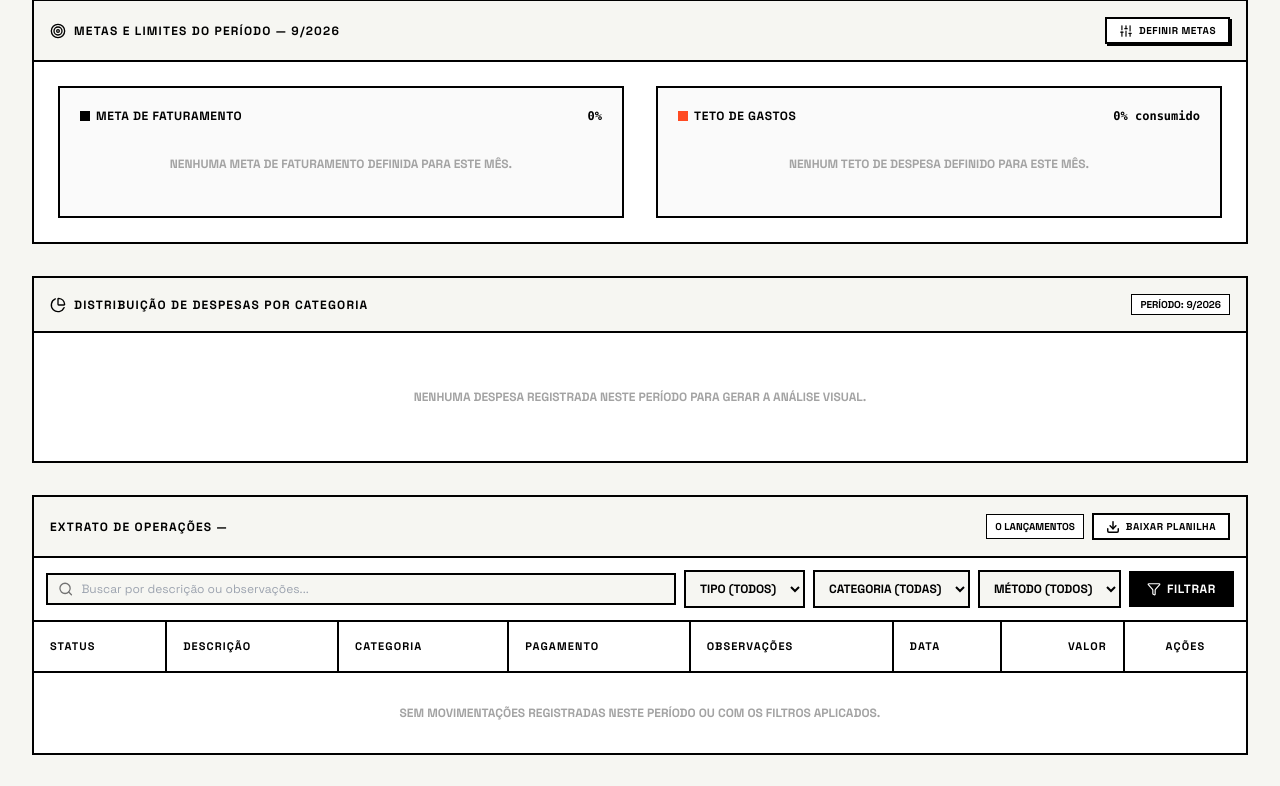
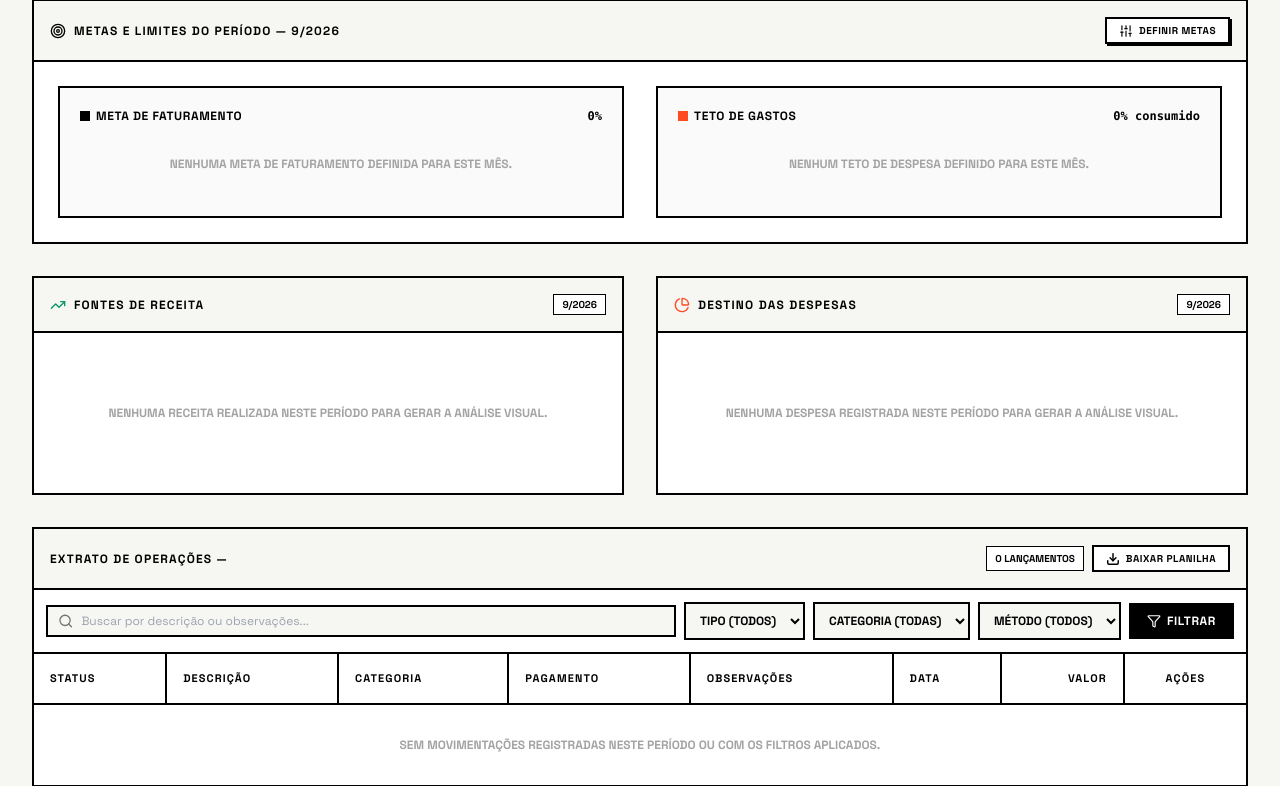
Before and after one commit to leobrda/finance, a Django app: page /dashboard/ in a window 1280 px wide. Shown: the part 585-1371 px from the top of the page. Run offline with Django 5.2, Linux system fonts and the light colour scheme; the visitor is signed in with stand-in values (Sample User, id 1); some libraries are stand-ins or nearby versions.

Commit message:
feat: adiciona grafico de distribuicao de receitas em paralelo com despesas no dashboard

```diff
--- a/finances/views.py
+++ b/finances/views.py
@@ -105,6 +105,8 @@ def dashboard_view(request):
     pending_expense = Decimal('0.00')
     chart_labels = []
     chart_data = []
+    income_chart_labels = []
+    income_chart_data = []
 
     # Variáveis de Metas
     monthly_goal = None
@@ -161,6 +163,7 @@ def dashboard_view(request):
             expense_bar_width = min(expense_percent, 100)
             expense_remaining = expense_limit - total_expense
 
+        # Gráfico de Despesas por Categoria
         expense_by_cat = base_qs.filter(
             category__category_type='EXPENSE', status='PAID'
         ).values('category__name').annotate(total=Sum('amount')).order_by('-total')
@@ -169,6 +172,16 @@ def dashboard_view(request):
             cat_name = item['category__name'] or 'Sem Categoria'
             chart_labels.append(cat_name.upper())
             chart_data.append(float(item['total']))
+
+        # Gráfico de Receitas por Categoria
+        income_by_cat = base_qs.filter(
+            category__category_type='INCOME', status='PAID'
+        ).values('category__name').annotate(total=Sum('amount')).order_by('-total')
+
+        for item in income_by_cat:
+            cat_name = item['category__name'] or 'Sem Categoria'
+            income_chart_labels.append(cat_name.upper())
+            income_chart_data.append(float(item['total']))
 
         # Filtros no extrato
         table_qs = base_qs
@@ -216,6 +229,8 @@ def dashboard_view(request):
         'years_list': years_list,
         'chart_labels_json': json.dumps(chart_labels),
         'chart_data_json': json.dumps(chart_data),
+        'income_chart_labels_json': json.dumps(income_chart_labels),
+        'income_chart_data_json': json.dumps(income_chart_data),
         'search_query': search_query,
         'filter_type': filter_type,
         'filter_category': filter_category,
--- a/templates/finances/dashboard.html
+++ b/templates/finances/dashboard.html
@@ -263,7 +263,7 @@
                                 {% if expense_remaining >= 0 %}
                                     <span class="text-neutral-600">Margem disponível: <span class="font-mono text-emerald-700 font-black">R$ {{ expense_remaining|floatformat:2 }}</span></span>
                                 {% else %}
-                                    <span class="text-[#FF4A22] font-black">Orçamento estourado em <span class="font-mono">R$ {{ total_expense|add:"-0" }}</span>! Reduza custos.</span>
+                                    <span class="text-[#FF4A22] font-black">Orçamento estourado! Reduza custos.</span>
                                 {% endif %}
                             </div>
                         {% else %}
@@ -275,29 +275,60 @@
                 </div>
             </div>
         </div>
-        <!-- Card Gráfico: Divisão de Gastos -->
-        <div class="border-2 border-black bg-white mb-8">
+
+        <!-- Seção de Gráficos: Distribuição de Receitas e Despesas lado a lado -->
+        <div class="grid grid-cols-1 lg:grid-cols-2 gap-8 mb-8">
+
+            <!-- 1. Gráfico de Receitas por Categoria -->
+            <div class="border-2 border-black bg-white flex flex-col justify-between">
                 <div class="p-4 border-b-2 border-black flex justify-between items-center bg-[#F6F6F2]">
                     <h3 class="text-xs font-black uppercase tracking-widest flex items-center gap-2">
-                    <i data-lucide="pie-chart" class="w-4 h-4"></i> Distribuição de Despesas por Categoria
+                        <i data-lucide="trending-up" class="w-4 h-4 text-emerald-600"></i> Fontes de Receita
                     </h3>
                     <span class="text-[10px] font-bold uppercase border border-black px-2 py-0.5 bg-white">
-                    Período: {{ selected_month }}/{{ selected_year }}
+                        {{ selected_month }}/{{ selected_year }}
                     </span>
                 </div>
 
-            <div class="p-6">
-                <div id="chartContainer" class="flex flex-col md:flex-row items-center justify-around gap-8 {% if not chart_data_json or chart_data_json == '[]' %}hidden{% endif %}">
-                    <div class="w-64 h-64 relative">
+                <div class="p-6 flex-1 flex flex-col justify-center">
+                    <div id="incomeChartContainer" class="flex flex-col sm:flex-row items-center justify-around gap-6 {% if not income_chart_data_json or income_chart_data_json == '[]' %}hidden{% endif %}">
+                        <div class="w-52 h-52 relative flex-shrink-0">
+                            <canvas id="incomeChart"></canvas>
+                        </div>
+                        <div id="incomeChartLegendCustom" class="w-full sm:w-1/2 flex flex-col gap-2"></div>
+                    </div>
+
+                    <div id="noIncomeChartData" class="{% if income_chart_data_json and income_chart_data_json != '[]' %}hidden{% endif %} py-12 text-center text-xs uppercase font-bold text-neutral-400">
+                        Nenhuma receita realizada neste período para gerar a análise visual.
+                    </div>
+                </div>
+            </div>
+
+            <!-- 2. Gráfico de Despesas por Categoria -->
+            <div class="border-2 border-black bg-white flex flex-col justify-between">
+                <div class="p-4 border-b-2 border-black flex justify-between items-center bg-[#F6F6F2]">
+                    <h3 class="text-xs font-black uppercase tracking-widest flex items-center gap-2">
+                        <i data-lucide="pie-chart" class="w-4 h-4 text-[#FF4A22]"></i> Destino das Despesas
+                    </h3>
+                    <span class="text-[10px] font-bold uppercase border border-black px-2 py-0.5 bg-white">
+                        {{ selected_month }}/{{ selected_year }}
+                    </span>
+                </div>
+
+                <div class="p-6 flex-1 flex flex-col justify-center">
+                    <div id="chartContainer" class="flex flex-col sm:flex-row items-center justify-around gap-6 {% if not chart_data_json or chart_data_json == '[]' %}hidden{% endif %}">
+                        <div class="w-52 h-52 relative flex-shrink-0">
                             <canvas id="expensesChart"></canvas>
                         </div>
-                    <div id="chartLegendCustom" class="w-full md:w-1/2 flex flex-col gap-2"></div>
+                        <div id="chartLegendCustom" class="w-full sm:w-1/2 flex flex-col gap-2"></div>
                     </div>
 
-                <div id="noChartData" class="{% if chart_data_json and chart_data_json != '[]' %}hidden{% endif %} p-8 text-center text-xs uppercase font-bold text-neutral-400">
+                    <div id="noChartData" class="{% if chart_data_json and chart_data_json != '[]' %}hidden{% endif %} py-12 text-center text-xs uppercase font-bold text-neutral-400">
                         Nenhuma despesa registrada neste período para gerar a análise visual.
                     </div>
                 </div>
+            </div>
+
         </div>
 
         <!-- Tabela de Lançamentos em Estilo Editorial -->
@@ -460,7 +491,7 @@
         <div class="bg-white border-4 border-black max-w-sm w-full p-6 shadow-[8px_8px_0px_0px_rgba(0,0,0,1)]">
             <div class="flex justify-between items-center pb-4 border-b-2 border-black mb-4">
                 <h3 class="text-xs font-black uppercase tracking-wider">Novo Espaço de Gestão</h3>
-                <button onclick="document.getElementById('modalWorkspace').classList.add('hidden')" class="font-black text-xl hover:text-[#FF4A22]">&times;</button>
+                <button type="button" onclick="document.getElementById('modalWorkspace').classList.add('hidden')" class="font-black text-xl hover:text-[#FF4A22]">&times;</button>
             </div>
             <form method="post" class="space-y-4">
                 {% csrf_token %}
@@ -494,7 +525,7 @@
         <div class="bg-white border-4 border-black max-w-sm w-full p-6 shadow-[8px_8px_0px_0px_rgba(0,0,0,1)]">
             <div class="flex justify-between items-center pb-4 border-b-2 border-black mb-4">
                 <h3 class="text-xs font-black uppercase tracking-wider">Nova Categoria — {{ current_workspace.name }}</h3>
-                <button onclick="document.getElementById('modalCategory').classList.add('hidden')" class="font-black text-xl hover:text-[#FF4A22]">&times;</button>
+                <button type="button" onclick="document.getElementById('modalCategory').classList.add('hidden')" class="font-black text-xl hover:text-[#FF4A22]">&times;</button>
             </div>
             <form method="post" class="space-y-4">
                 {% csrf_token %}
@@ -528,7 +559,7 @@
         <div class="bg-white border-4 border-black max-w-md w-full p-6 shadow-[8px_8px_0px_0px_rgba(0,0,0,1)]">
             <div class="flex justify-between items-center pb-4 border-b-2 border-black mb-4">
                 <h3 class="text-sm font-black uppercase tracking-wider">Novo Lançamento — {{ current_workspace.name }}</h3>
-                <button onclick="document.getElementById('modalTransaction').classList.add('hidden')" class="font-black text-xl hover:text-[#FF4A22]">&times;</button>
+                <button type="button" onclick="document.getElementById('modalTransaction').classList.add('hidden')" class="font-black text-xl hover:text-[#FF4A22]">&times;</button>
             </div>
 
             <form method="post" class="space-y-4">
@@ -591,7 +622,7 @@
         <div class="bg-white border-4 border-black max-w-sm w-full p-6 shadow-[8px_8px_0px_0px_rgba(0,0,0,1)]">
             <div class="flex justify-between items-center pb-4 border-b-2 border-black mb-4">
                 <h3 class="text-xs font-black uppercase tracking-wider">Metas do Mês — {{ selected_month }}/{{ selected_year }}</h3>
-                <button onclick="document.getElementById('modalGoals').classList.add('hidden')" class="font-black text-xl hover:text-[#FF4A22]">&times;</button>
+                <button type="button" onclick="document.getElementById('modalGoals').classList.add('hidden')" class="font-black text-xl hover:text-[#FF4A22]">&times;</button>
             </div>
 
             <form method="post" class="space-y-4">
@@ -601,7 +632,9 @@
                     <label class="block text-[11px] font-black uppercase tracking-wider mb-1">
                         Meta de Faturamento (R$)
                     </label>
-                    <input type="number" step="0.01" name="revenue_goal" value="{{ revenue_goal }}" placeholder="Ex: 8000.00"
+                    <input type="number" step="0.01" name="revenue_goal"
+                           value="{% if revenue_goal > 0 %}{{ revenue_goal|stringformat:'.2f' }}{% endif %}"
+                           placeholder="Ex: 8000.00"
                            class="w-full border-2 border-black p-2.5 text-sm font-mono font-bold outline-none focus:bg-[#FFE600]">
                     <span class="text-[10px] text-neutral-500 font-bold uppercase mt-1 block">Quanto você almeja faturar este mês.</span>
                 </div>
@@ -610,7 +643,9 @@
                     <label class="block text-[11px] font-black uppercase tracking-wider mb-1">
                         Teto Máximo de Gastos (R$)
                     </label>
-                    <input type="number" step="0.01" name="expense_limit" value="{{ expense_limit }}" placeholder="Ex: 3500.00"
+                    <input type="number" step="0.01" name="expense_limit"
+                           value="{% if expense_limit > 0 %}{{ expense_limit|stringformat:'.2f' }}{% endif %}"
+                           placeholder="Ex: 3500.00"
                            class="w-full border-2 border-black p-2.5 text-sm font-mono font-bold outline-none focus:bg-[#FFE600]">
                     <span class="text-[10px] text-neutral-500 font-bold uppercase mt-1 block">Limite seguro de despesas para manter o caixa saudável.</span>
                 </div>
@@ -627,31 +662,29 @@
             </form>
         </div>
     </div>
+
     <script>
         lucide.createIcons();
     </script>
+
+    <!-- Script Chart.js com os dois gráficos Neobrutalistas -->
     <script>
-        const chartLabels = JSON.parse('{{ chart_labels_json|escapejs }}');
-        const chartData = JSON.parse('{{ chart_data_json|escapejs }}');
+        const brutalistColorsExpenses = ['#FFE600', '#FF4A22', '#000000', '#737373', '#00F0FF', '#A3E635'];
+        const brutalistColorsIncome = ['#10B981', '#FFE600', '#00F0FF', '#000000', '#6366F1', '#EC4899'];
 
-        if (chartData.length > 0) {
-            const brutalistColors = [
-                '#FFE600', // Amarelo
-                '#FF4A22', // Laranja-vermelho
-                '#000000', // Preto
-                '#737373', // Cinza
-                '#00F0FF', // Ciano
-                '#A3E635'  // Verde-limão
-            ];
+        // 1. Gráfico de Fontes de Receita
+        const incomeLabels = JSON.parse('{{ income_chart_labels_json|escapejs }}');
+        const incomeData = JSON.parse('{{ income_chart_data_json|escapejs }}');
 
-            const ctx = document.getElementById('expensesChart').getContext('2d');
-            new Chart(ctx, {
+        if (incomeData.length > 0) {
+            const ctxInc = document.getElementById('incomeChart').getContext('2d');
+            new Chart(ctxInc, {
                 type: 'doughnut',
                 data: {
-                    labels: chartLabels,
+                    labels: incomeLabels,
                     datasets: [{
-                        data: chartData,
-                        backgroundColor: brutalistColors.slice(0, chartData.length),
+                        data: incomeData,
+                        backgroundColor: brutalistColorsIncome.slice(0, incomeData.length),
                         borderColor: '#000000',
                         borderWidth: 2,
                         hoverOffset: 6
@@ -661,9 +694,7 @@
                     responsive: true,
                     maintainAspectRatio: false,
                     plugins: {
-                        legend: {
-                            display: false
-                        },
+                        legend: { display: false },
                         tooltip: {
                             backgroundColor: '#000000',
                             titleFont: { family: 'Space Grotesk', weight: 'bold' },
@@ -671,9 +702,7 @@
                             borderColor: '#000000',
                             borderWidth: 2,
                             callbacks: {
-                                label: function(context) {
-                                    return ` R$ ${context.parsed.toFixed(2)}`;
-                                }
+                                label: function(context) { return ` R$ ${context.parsed.toFixed(2)}`; }
                             }
                         }
                     },
@@ -681,27 +710,89 @@
                 }
             });
 
-            const legendContainer = document.getElementById('chartLegendCustom');
-            const totalExpenseAmount = chartData.reduce((a, b) => a + b, 0);
+            const legendInc = document.getElementById('incomeChartLegendCustom');
+            const totalInc = incomeData.reduce((a, b) => a + b, 0);
 
-            chartLabels.forEach((label, idx) => {
-                const val = chartData[idx];
-                const pct = totalExpenseAmount > 0 ? ((val / totalExpenseAmount) * 100).toFixed(1) : 0;
-                const color = brutalistColors[idx % brutalistColors.length];
+            incomeLabels.forEach((label, idx) => {
+                const val = incomeData[idx];
+                const pct = totalInc > 0 ? ((val / totalInc) * 100).toFixed(1) : 0;
+                const color = brutalistColorsIncome[idx % brutalistColorsIncome.length];
 
                 const item = document.createElement('div');
-                item.className = 'flex justify-between items-center border-2 border-black p-2.5 bg-[#F6F6F2] font-mono text-xs font-bold';
+                item.className = 'flex justify-between items-center border-2 border-black p-2 bg-[#F6F6F2] font-mono text-xs font-bold';
                 item.innerHTML = `
-                    <div class="flex items-center gap-2">
-                        <span class="w-3.5 h-3.5 border border-black inline-block" style="background-color: ${color}"></span>
-                        <span class="font-sans font-bold uppercase text-[11px]">${label}</span>
+                    <div class="flex items-center gap-2 truncate">
+                        <span class="w-3 h-3 border border-black inline-block flex-shrink-0" style="background-color: ${color}"></span>
+                        <span class="font-sans font-bold uppercase text-[10px] truncate">${label}</span>
                     </div>
-                    <div>
+                    <div class="text-right flex-shrink-0">
                         <span>R$ ${val.toFixed(2)}</span>
                         <span class="text-neutral-500 text-[10px] ml-1">(${pct}%)</span>
                     </div>
                 `;
-                legendContainer.appendChild(item);
+                legendInc.appendChild(item);
+            });
+        }
+
+        // 2. Gráfico de Destino das Despesas
+        const chartLabels = JSON.parse('{{ chart_labels_json|escapejs }}');
+        const chartData = JSON.parse('{{ chart_data_json|escapejs }}');
+
+        if (chartData.length > 0) {
+            const ctxExp = document.getElementById('expensesChart').getContext('2d');
+            new Chart(ctxExp, {
+                type: 'doughnut',
+                data: {
+                    labels: chartLabels,
+                    datasets: [{
+                        data: chartData,
+                        backgroundColor: brutalistColorsExpenses.slice(0, chartData.length),
+                        borderColor: '#000000',
+                        borderWidth: 2,
+                        hoverOffset: 6
+                    }]
+                },
+                options: {
+                    responsive: true,
+                    maintainAspectRatio: false,
+                    plugins: {
+                        legend: { display: false },
+                        tooltip: {
+                            backgroundColor: '#000000',
+                            titleFont: { family: 'Space Grotesk', weight: 'bold' },
+                            bodyFont: { family: 'Space Grotesk' },
+                            borderColor: '#000000',
+                            borderWidth: 2,
+                            callbacks: {
+                                label: function(context) { return ` R$ ${context.parsed.toFixed(2)}`; }
+                            }
+                        }
+                    },
+                    cutout: '65%'
+                }
+            });
+
+            const legendExp = document.getElementById('chartLegendCustom');
+            const totalExp = chartData.reduce((a, b) => a + b, 0);
+
+            chartLabels.forEach((label, idx) => {
+                const val = chartData[idx];
+                const pct = totalExp > 0 ? ((val / totalExp) * 100).toFixed(1) : 0;
+                const color = brutalistColorsExpenses[idx % brutalistColorsExpenses.length];
+
+                const item = document.createElement('div');
+                item.className = 'flex justify-between items-center border-2 border-black p-2 bg-[#F6F6F2] font-mono text-xs font-bold';
+                item.innerHTML = `
+                    <div class="flex items-center gap-2 truncate">
+                        <span class="w-3 h-3 border border-black inline-block flex-shrink-0" style="background-color: ${color}"></span>
+                        <span class="font-sans font-bold uppercase text-[10px] truncate">${label}</span>
+                    </div>
+                    <div class="text-right flex-shrink-0">
+                        <span>R$ ${val.toFixed(2)}</span>
+                        <span class="text-neutral-500 text-[10px] ml-1">(${pct}%)</span>
+                    </div>
+                `;
+                legendExp.appendChild(item);
             });
         }
     </script>
```
Lines whose indentation alone changed are shown as unchanged.
